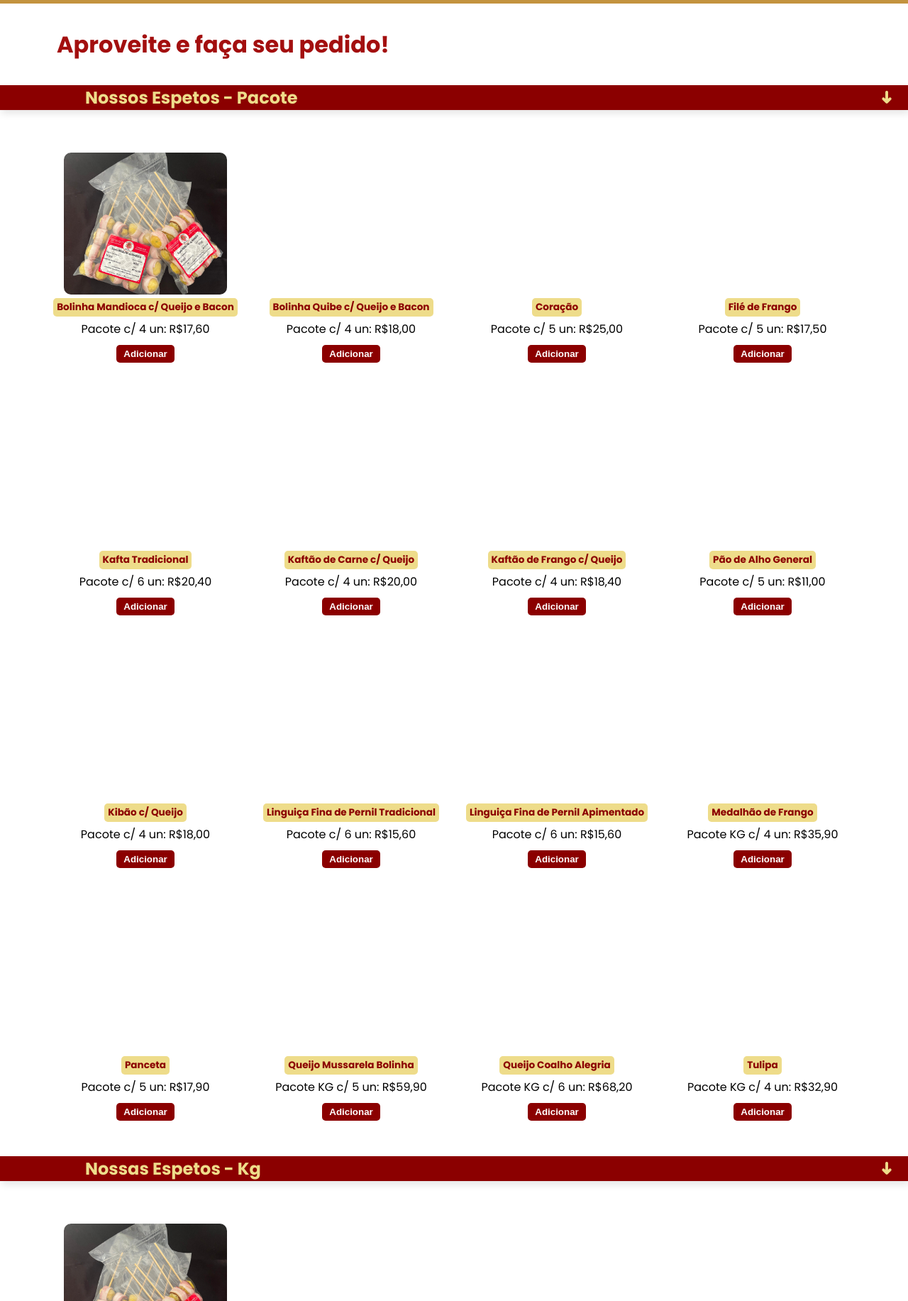
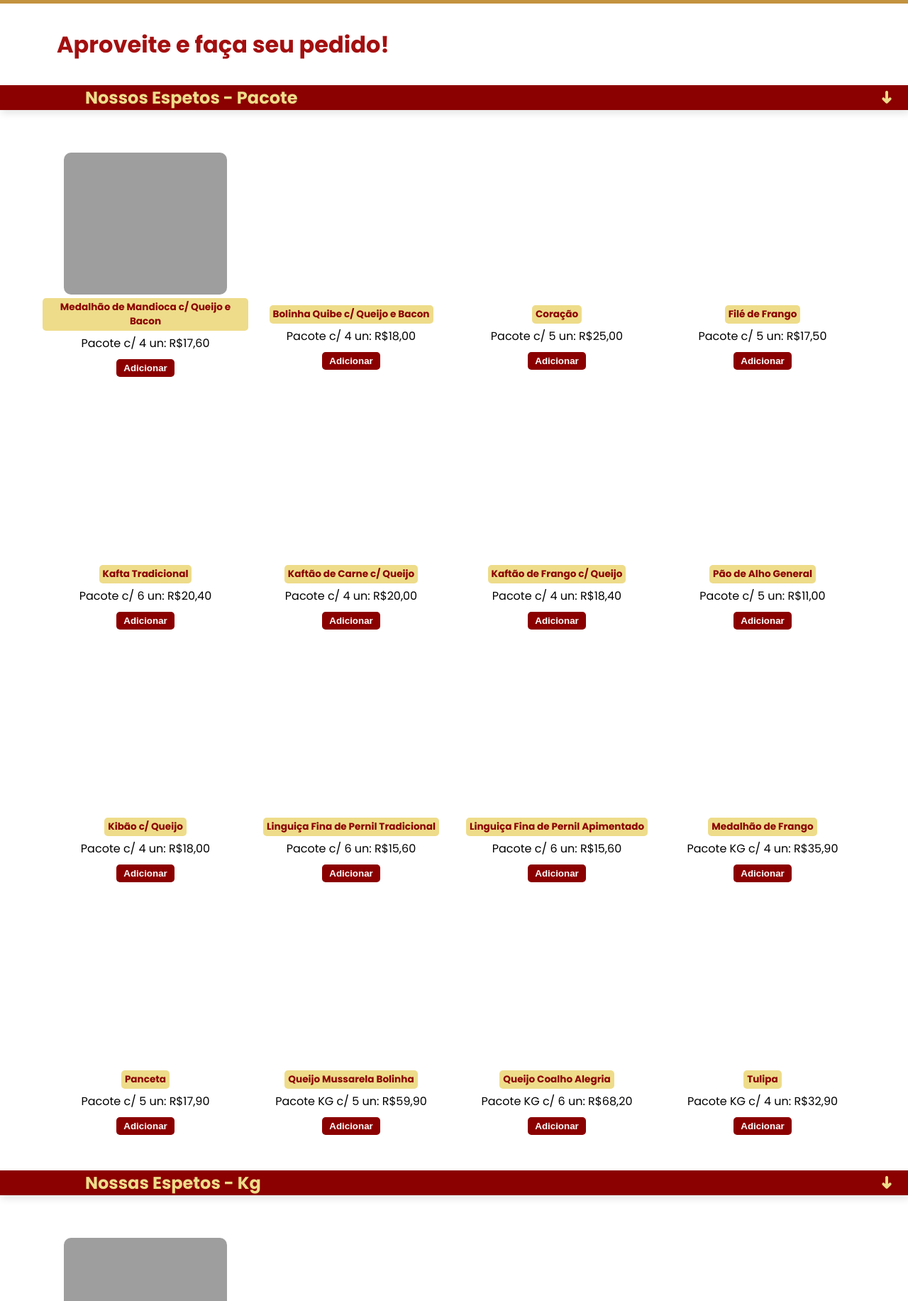
Before and after one commit to Henrique-Enzo/Reginaldo-Espetos, a PHP site: page /produtos.html in a window 1280 px wide. Shown: the part 87-1920 px from the top of the page at 71% size. Run offline with PHP 8.4, Linux system fonts and the light colour scheme; grey boxes are pictures that could not be loaded.

Commit message:
atualizada as imagens editadas

```diff
--- a/css/foto-produtos.css
+++ b/css/foto-produtos.css
@@ -1,3 +1,2 @@
 .i-1 {
-  background-image: url(../img-espetos/1A_bolinha_mandioca_queijoebacon.jpg);
-}
+  background-image: url("../img-espetos/espetos\ editados/.i-1");
--- a/produtos.html
+++ b/produtos.html
@@ -42,7 +42,7 @@
     <section id="produtos" class="container preco-pacote">
       <div data-cod="1">
         <div class="img i-1"></div>
-        <h3>Bolinha Mandioca c/ Queijo e Bacon</h3>
+        <h3>Medalhão de Mandioca c/ Queijo e Bacon</h3>
         <p>Pacote c/ 4 un: R$<span class="preco">17,60</span></p>
         <button data-button="add">Adicionar</button>
         <div class="btn-number">
@@ -221,7 +221,7 @@
     <section id="produtos" class="container preco-kg">
       <div data-cod="A">
         <div class="img i-1"></div>
-        <h3>Bolinha Mandioca c/ Queijo e Bacon</h3>
+        <h3>Medalhão de Mandioca c/ Queijo e Bacon</h3>
         <p>Preço por KG: R$<span class="preco">31,50</span></p>
         <button data-button="add">Adicionar</button>
         <div class="btn-number">
```
Also changed, not shown: 16 other files.
